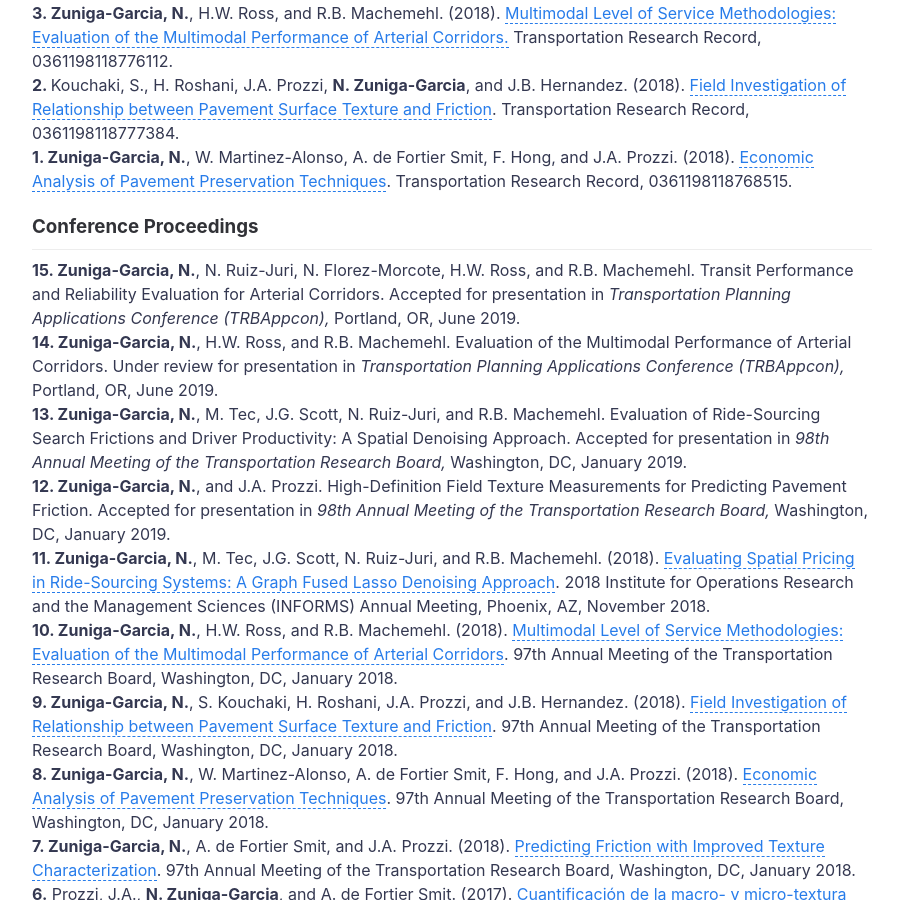
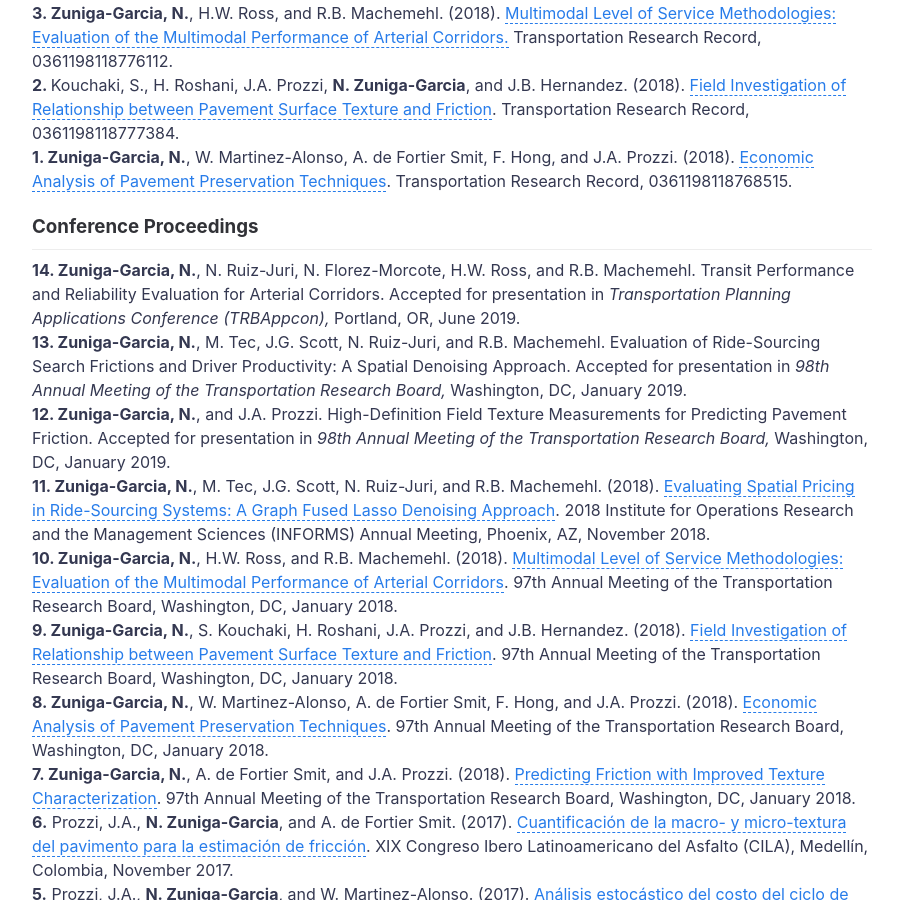
Before and after one commit to nzunigag/nzunigag.github.io, a Jekyll site: the page built from research.md, in a window 1280 px wide and 900 px high, scrolled down 600 px. Shown: the whole window, without its empty margins (188-1091 px from the left). Built offline with Jekyll 4.4.1, drawn with Linux system fonts in a browser that asks for light colours.

Commit message:
Update research.md

```diff
--- a/research.md
+++ b/research.md
@@ -23,9 +23,7 @@ ___
 
 ### Conference Proceedings
 ___
-<b>15. Zuniga-Garcia, N.</b>, N. Ruiz-Juri, N. Florez-Morcote, H.W. Ross, and R.B. Machemehl. Transit Performance and Reliability Evaluation for Arterial Corridors.  Accepted for presentation in <i>Transportation Planning Applications Conference (TRBAppcon),</i> Portland, OR, June 2019.
-<br>
-<b>14. Zuniga-Garcia, N.</b>, H.W. Ross, and R.B. Machemehl. Evaluation of the Multimodal Performance of Arterial Corridors.  Under review for presentation in <i>Transportation Planning Applications Conference (TRBAppcon),</i> Portland, OR, June 2019.
+<b>14. Zuniga-Garcia, N.</b>, N. Ruiz-Juri, N. Florez-Morcote, H.W. Ross, and R.B. Machemehl. Transit Performance and Reliability Evaluation for Arterial Corridors.  Accepted for presentation in <i>Transportation Planning Applications Conference (TRBAppcon),</i> Portland, OR, June 2019.
 <br>
 <b>13. Zuniga-Garcia, N.</b>, M. Tec, J.G. Scott, N. Ruiz-Juri, and R.B. Machemehl. Evaluation of Ride-Sourcing Search Frictions and Driver Productivity: A Spatial Denoising Approach. Accepted for presentation in <i>98th Annual Meeting of the Transportation Research Board,</i> Washington, DC, January 2019.
 <br>
```
